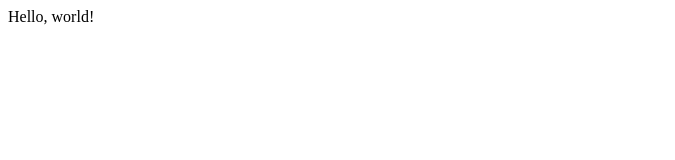
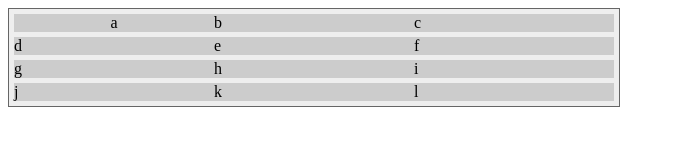
Before and after one commit to n2612621/n2612621.github.io, a plain HTML site: page index.html in a window 1280 px wide. Shown: the whole page, without its empty margins (0-675 px from the left). Drawn offline with Linux system fonts and the light colour scheme.

Commit message:
Update index.html

```diff
--- a/index.html
+++ b/index.html
@@ -1 +1,32 @@
-Hello, world!
+<!DOCTYPE html>
+<html>
+<head>
+<link rel="stylesheet" href="style.css">
+</head>
+
+<body>
+  <form id="form1">
+      <div class="div-table">
+             <div class="div-table-row">
+                <div class="div-table-col" align="center">a</div>
+                <div  class="div-table-col">b</div>
+                <div  class="div-table-col">c</div>
+             </div>
+            <div class="div-table-row">
+                  <div class="div-table-col">d</div>
+                <div class="div-table-col">e</div>
+                <div class="div-table-col">f</div>
+            </div>
+            <div class="div-table-row">
+                <div class="div-table-col">g</div>
+                <div class="div-table-col">h</div>
+                <div class="div-table-col">i</div>
+           </div>
+            <div class="div-table-row">
+                <div class="div-table-col">j</div>
+                <div class="div-table-col">k</div>
+                <div class="div-table-col">l</div>
+           </div>
+      </div>
+  </form>
+</body>
```
